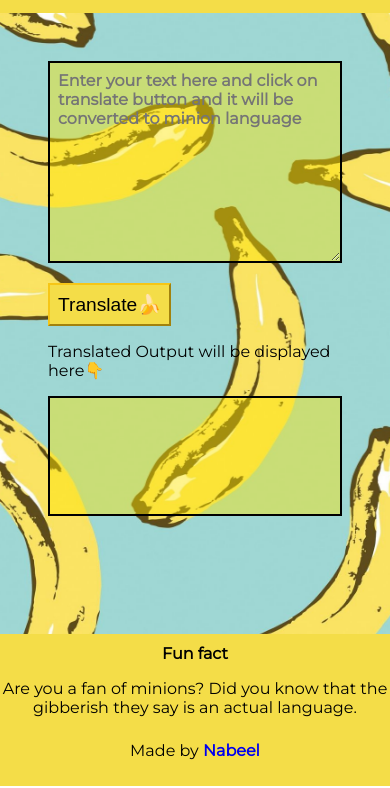
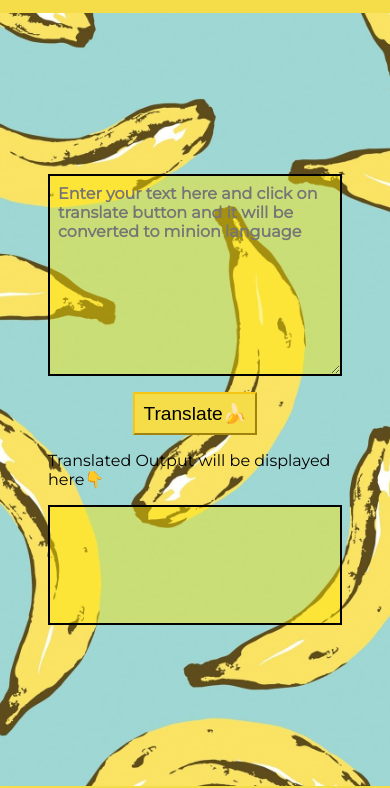
Before and after one commit to hasnainabeel/Banana-Speak, a plain HTML site: page index.html in a window 390 px wide. Shown: the part 58-846 px from the top of the page. Drawn offline with Linux system fonts and the light colour scheme.

Commit message:
docs: worked on responsiveness

```diff
--- a/index.html
+++ b/index.html
@@ -8,6 +8,7 @@
     <link rel="stylesheet" href="/style.css">
 </head>
 <body>
+    <div class="pagewrap">
     <nav>
         <h1>Minion Translator</h1>
     </nav>
@@ -16,12 +17,13 @@
         <button id="translate-btn">Translate🍌</button>
         <p>Translated Output will be displayed here👇</p>
         <div class="output"></div>
-        <script src="/script.js"></script>
     </main>
+    </div>
 <footer>
     <div><strong> Fun fact</strong></div>
     <p> Are you a fan of minions? Did you know that the gibberish they say is an actual language. </p>
     <p style="padding-top: 0.5rem">Made by <strong><a target="_blank" href="https://hasnainabeel.netlify.app/">Nabeel</a></strong></p>
 </footer>
+<script src="/script.js"></script>
 </body>
 </html>
--- a/style.css
+++ b/style.css
@@ -4,10 +4,11 @@
     --primary-color: #f4dd48;
     --secondary-color: #f6c616;
 }
-* {
+*, *::before, *::after{
+    margin: 0;
+    padding: 0;
     box-sizing: border-box;
-    margin: 0px;
-}
+ }
 
 html, body {
     font-family: 'Montserrat', sans-serif;
@@ -18,15 +19,7 @@ html, body {
 }
 
 main {
-    flex-grow: 1;
-}
-
-.container {
-    padding: 0rem 3rem;
-}
-.container-center {
-    max-width: 800px;
-    margin: auto;
+    /* flex-grow: 1; */
 }
 
 nav h1 {
@@ -46,6 +39,25 @@ nav {
 
 p {
     padding: 1rem 0 1rem 0;
+}
+
+.container {
+    padding: 0rem 3rem;
+}
+.container-center {
+    max-width: 700px;
+    display: flex;
+    align-items: center;
+    flex-direction: column;
+    width: 100%;
+    margin: auto;
+    align-items: center;
+}
+
+.pagewrap{
+    display: flex;
+    flex-direction: column;
+    min-height: 100vh;
 }
 
 #inputText {
@@ -79,18 +91,18 @@ p {
 }
 
 footer {
-    position: absolute;
     background-color: var(--primary-color);
     width: 100%;
     bottom: 0;
     left: 0;
     right: 0;
     clear: both;
-    /* margin-top: auto; */
+    margin-top: auto;
     text-align: center;
     padding: 10px 0px 10px 0px;
 }
 
 footer a {
     text-decoration: none;
+    color: black;
 }
```
